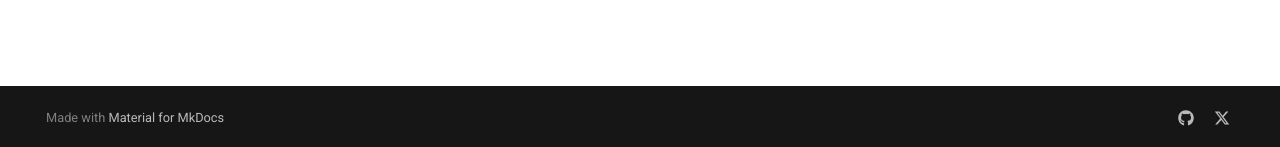
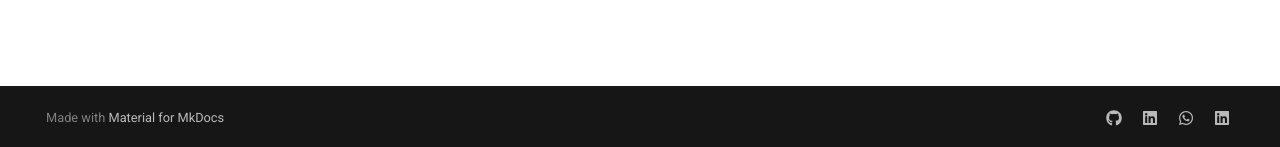
Before and after one commit to cda-fae/cda-fae, an MkDocs documentation site: the page built from docs/index.md, in a window 1280 px wide. Shown: the part 750-897 px from the top of the page. Built offline with MkDocs 1.6.1 and Material for MkDocs 9.7.7, drawn with Linux system fonts in a browser that asks for light colours.

```diff
--- a/mkdocs.yml
+++ b/mkdocs.yml
@@ -46,6 +46,10 @@ markdown_extensions:
 extra:
   social:
     - icon: fontawesome/brands/github
-      link: https://github.com/<tu-usuario>
-    - icon: fontawesome/brands/x-twitter
-      link: https://x.com/<tu-usuario>
+      link: https://github.com/Lucho-Pizarro/Udp-Cursos
+    - icon: fontawesome/brands/linkedin
+      link: www.linkedin.com/in/ignacio-pizarro17
+    - icon: fontawesome/brands/whatsapp
+      link: https://chat.whatsapp.com/HsRUIc4nSjg3zlM19VKPLe?mode=ems_copy_t
+    - icon: fontawesome/brands/linkedin
+      link: https://www.linkedin.com/in/alvarogatica/
```
